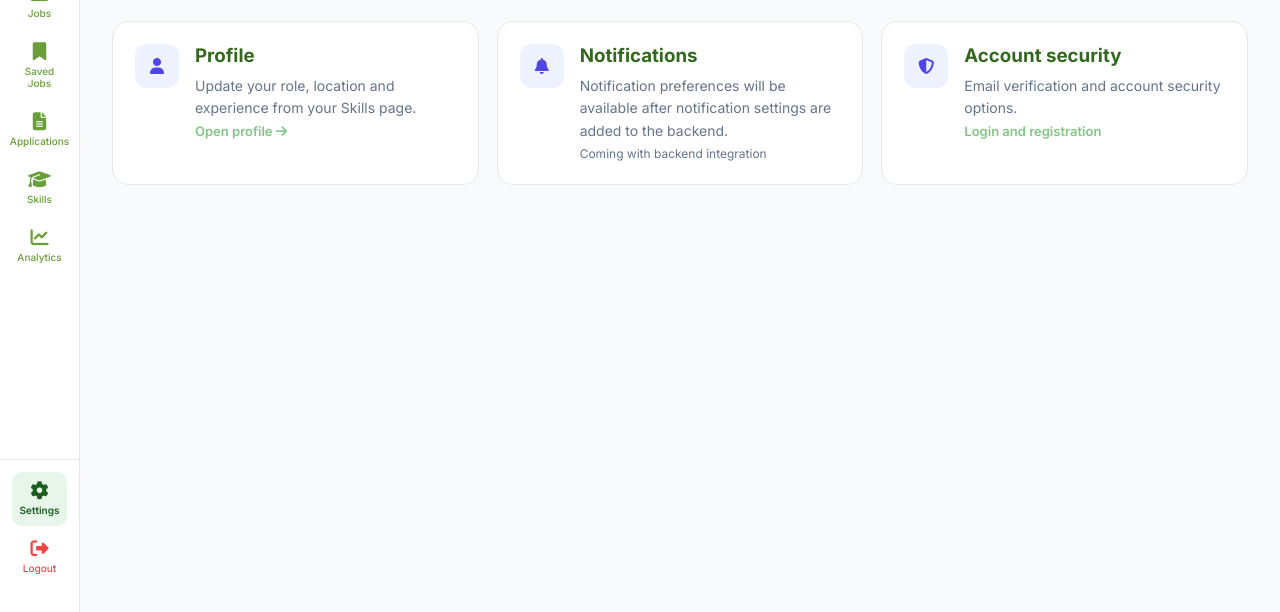
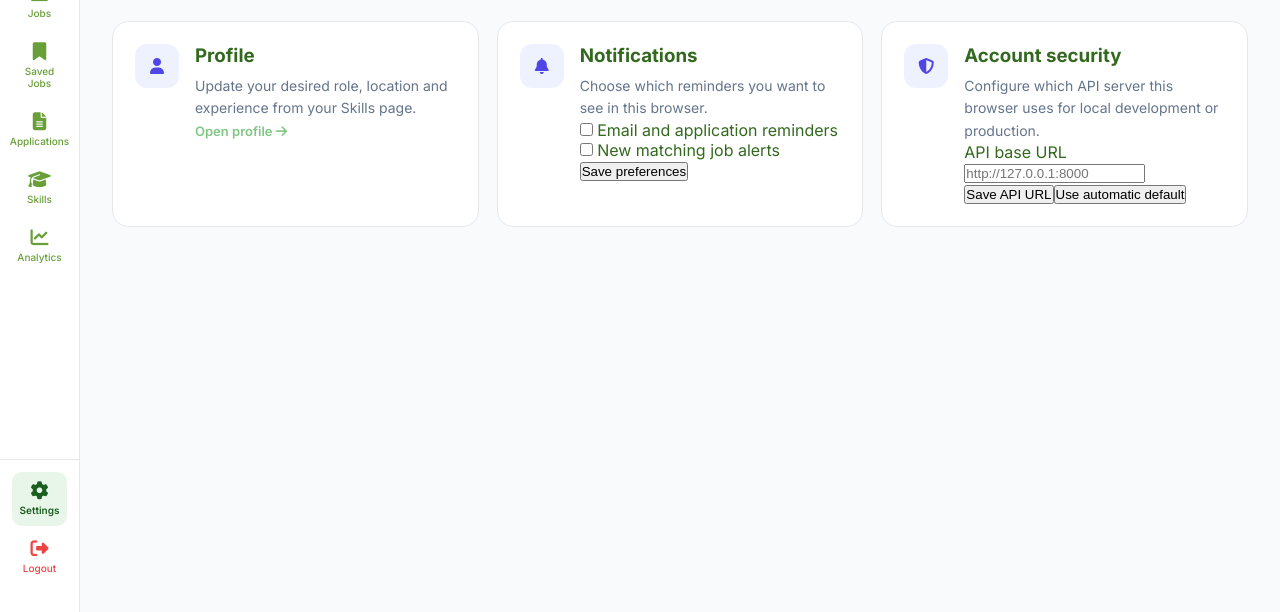
Before and after one commit to laiba-saghir/job-intelligence-platform, a plain HTML site: page frontend/pages/settings.html in a window 1280 px wide. Shown: the part 184-796 px from the top of the page. Drawn offline with nearby package versions, Linux system fonts and the light colour scheme; no server answers; sample sign-in values are in the browser's storage.

Commit message:
Add profile, notification preferences and API settings UI

```diff
--- a/frontend/pages/settings.html
+++ b/frontend/pages/settings.html
@@ -1,4 +1,9 @@
 <!DOCTYPE html>
 <html lang="en"><head><meta charset="UTF-8"><meta name="viewport" content="width=device-width, initial-scale=1.0"><title>JobCocoon - Settings</title><link rel="icon" type="image/png" href="../assets/JobCocoon logo.png"><link rel="preconnect" href="https://fonts.googleapis.com"><link rel="preconnect" href="https://fonts.gstatic.com" crossorigin><link href="https://fonts.googleapis.com/css2?family=Playfair+Display:wght@600;700&family=Inter:wght@400;500;600;700&display=swap" rel="stylesheet"><link rel="stylesheet" href="https://cdnjs.cloudflare.com/ajax/libs/font-awesome/6.5.1/css/all.min.css"><link rel="stylesheet" href="../css/dashboard.css"><link rel="stylesheet" href="../css/settings.css"></head>
 <body><div class="dashboard"><aside class="sidebar"><div class="sidebar-logo"><img src="../assets/JobCocoon logo.png" alt="JobCocoon"></div><nav class="sidebar-nav"><a href="dashboard.html" class="nav-item"><i class="fa-solid fa-chart-pie"></i><span>Dashboard</span></a><a href="jobs.html" class="nav-item"><i class="fa-solid fa-briefcase"></i><span>Jobs</span></a><a href="saved-jobs.html" class="nav-item"><i class="fa-solid fa-bookmark"></i><span>Saved Jobs</span></a><a href="applications.html" class="nav-item"><i class="fa-solid fa-file-lines"></i><span>Applications</span></a><a href="skills.html" class="nav-item"><i class="fa-solid fa-graduation-cap"></i><span>Skills</span></a><a href="analytics.html" class="nav-item"><i class="fa-solid fa-chart-line"></i><span>Analytics</span></a></nav><div class="sidebar-bottom"><a href="settings.html" class="nav-item active"><i class="fa-solid fa-gear"></i><span>Settings</span></a><button class="nav-item logout-btn" onclick="logout()"><i class="fa-solid fa-right-from-bracket"></i><span>Logout</span></button></div></aside>
-<main class="main-content"><header class="topbar"><div><h2>Settings</h2></div><div class="topbar-actions"><div class="user-menu"><div class="user-avatar" id="userAvatar">U</div><div class="user-info"><span class="user-name" id="userName">User</span><span class="user-email" id="userEmail"></span></div></div></div></header><section class="page-header"><div><h1>Account Settings</h1><p class="page-subtitle">Manage your account and preferences.</p></div></section><section class="settings-grid"><article class="settings-card"><div class="settings-icon"><i class="fa-solid fa-user"></i></div><div><h3>Profile</h3><p>Update your role, location and experience from your Skills page.</p><a href="skills.html">Open profile <i class="fa-solid fa-arrow-right"></i></a></div></article><article class="settings-card"><div class="settings-icon"><i class="fa-solid fa-bell"></i></div><div><h3>Notifications</h3><p>Notification preferences will be available after notification settings are added to the backend.</p><span class="settings-status">Coming with backend integration</span></div></article><article class="settings-card"><div class="settings-icon"><i class="fa-solid fa-shield-halved"></i></div><div><h3>Account security</h3><p>Email verification and account security options.</p><a href="../index.html">Login and registration</a></div></article></section></main></div><script src="../js/api.js"></script><script src="../js/dashboard.js"></script><script src="../js/settings.js"></script></body></html>
+<main class="main-content"><header class="topbar"><div><h2>Settings</h2></div><div class="topbar-actions"><div class="user-menu"><div class="user-avatar" id="userAvatar">U</div><div class="user-info"><span class="user-name" id="userName">User</span><span class="user-email" id="userEmail"></span></div></div></div></header><section class="page-header"><div><h1>Account Settings</h1><p class="page-subtitle">Manage your account and preferences.</p></div></section><section class="settings-grid"><article class="settings-card"><div class="settings-icon"><i class="fa-solid fa-user"></i></div><div><h3>Profile</h3><p>Update your desired role, location and experience from your Skills page.</p><a href="skills.html">Open profile <i class="fa-solid fa-arrow-right"></i></a></div></article><article class="settings-card"><div class="settings-icon"><i class="fa-solid fa-bell"></i></div><div><h3>Notifications</h3><p>Choose which reminders you want to see in this browser.</p>
+<form id="notificationSettingsForm" class="notification-settings">
+<label><input type="checkbox" id="emailAlerts"> Email and application reminders</label>
+<label><input type="checkbox" id="jobAlerts"> New matching job alerts</label>
+<button type="submit" class="settings-save">Save preferences</button><span id="settingsStatus" role="status"></span>
+</form></div></article><article class="settings-card"><div class="settings-icon"><i class="fa-solid fa-shield-halved"></i></div><div><h3>Account security</h3><p>Configure which API server this browser uses for local development or production.</p><div class="api-setting"><label for="apiUrlInput">API base URL</label><input id="apiUrlInput" type="url" placeholder="http://127.0.0.1:8000"><button type="button" id="saveApiUrl" class="settings-save">Save API URL</button><button type="button" id="resetApiUrl" class="settings-link">Use automatic default</button><span id="apiStatus" role="status"></span></div></div></article></section></main></div><script src="../js/api.js"></script><script src="../js/dashboard.js"></script><script src="../js/settings.js"></script></body></html>
```
